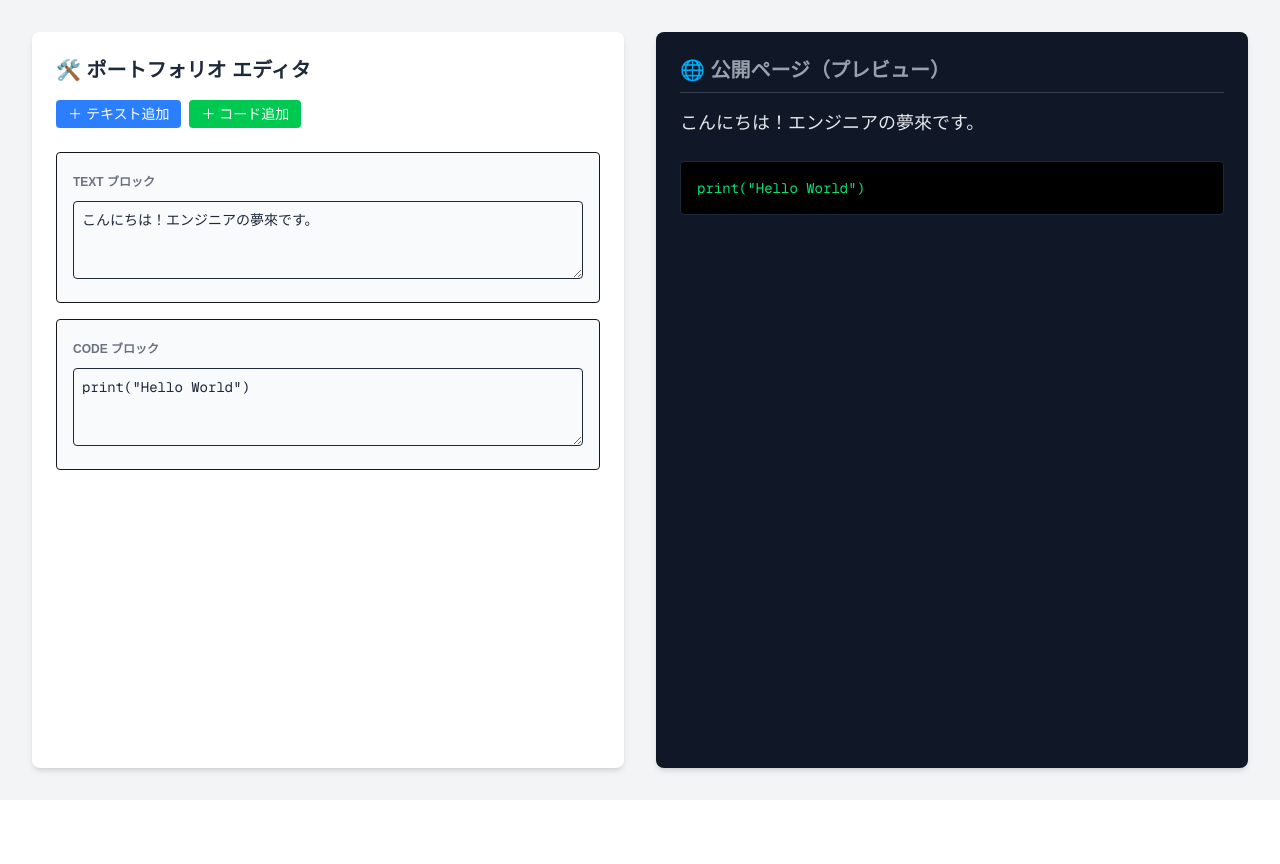
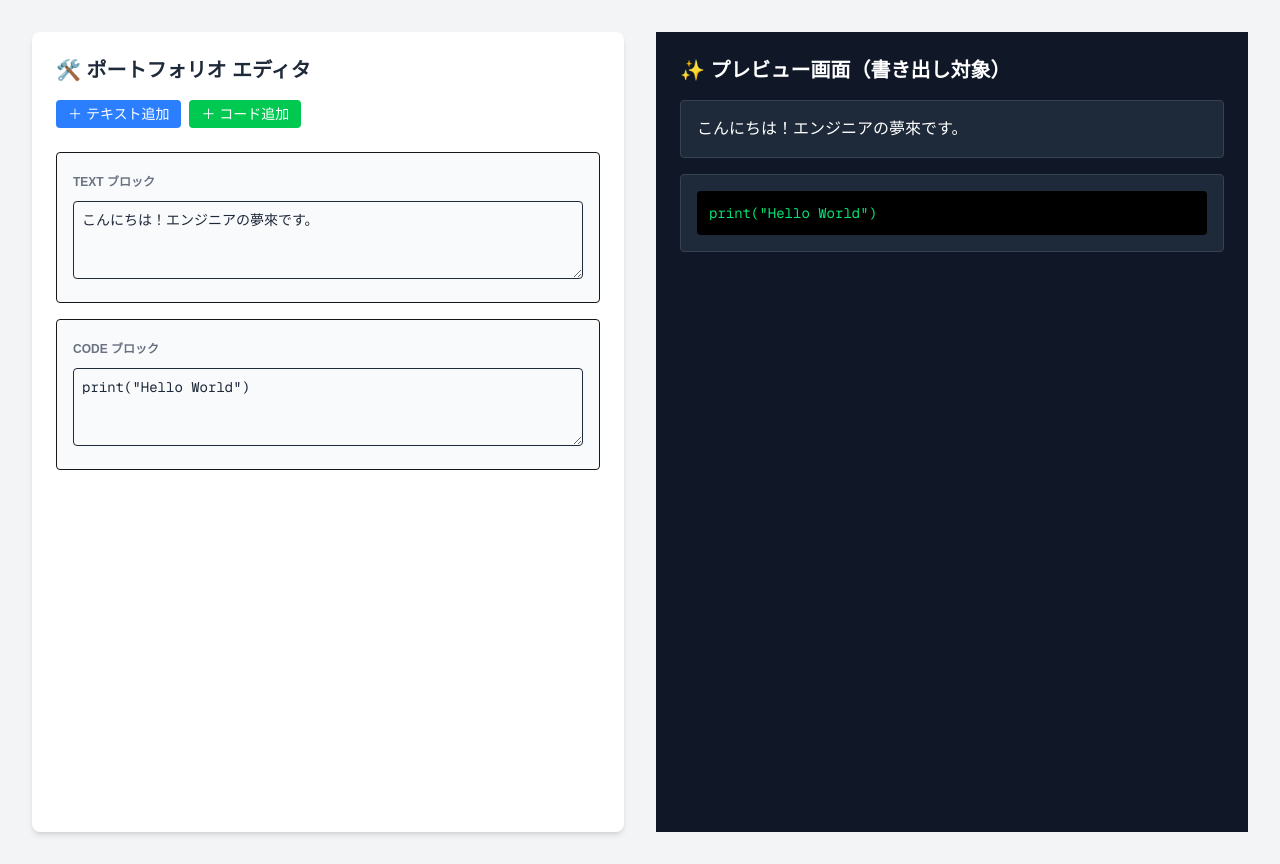
Before and after one commit to yurayura3812-svg/portfolio-builder, a Next.js app: page / in a window 1280 px wide. Before the commit the page ends 800 px from the top, so only its background shows below. Built offline with nearby package versions, Linux system fonts and the light colour scheme.

Commit message:
refactor: プレビュー画面を PortfolioView コンポーネントとして別ファイルに隔離（今後の公開システム化への準備）

```diff
--- /dev/null
+++ b/app/components/PortfolioView.tsx
@@ -0,0 +1,36 @@
+// app/components/PortfolioView.tsx
+'use client';
+
+// page.tsx から「右側の黒いプレビュー画面」に必要なデータ（型）の定義
+interface Block {
+  id: string;
+  type: 'text' | 'code' | '3d-model';
+  content: string;
+}
+
+interface PortfolioViewProps {
+  blocks: Block[]; // エディタから渡される、入力されたデータの配列
+}
+
+export default function PortfolioView({ blocks }: PortfolioViewProps) {
+  return (
+    <div className="w-1/2 bg-gray-900 text-white p-6 min-h-screen">
+      <h2 className="text-xl font-bold mb-4">✨ プレビュー画面（書き出し対象）</h2>
+      <div className="space-y-4">
+        {blocks.map((block) => (
+          <div key={block.id} className="p-4 rounded border border-gray-700 bg-gray-800">
+            {block.type === 'text' ? (
+              <p className="whitespace-pre-wrap">{block.content || 'テキストが未入力です'}</p>
+            ) : block.type === 'code' ? (
+              <pre className="font-mono text-sm overflow-x-auto bg-black p-3 rounded text-green-400">
+                <code>{block.content || '// コードが未入力です'}</code>
+              </pre>
+            ) : (
+              <div className="italic text-gray-300">3Dモデルプレビュー（未実装）</div>
+            )}
+          </div>
+        ))}
+      </div>
+    </div>
+  );
+}
--- a/app/page.tsx
+++ b/app/page.tsx
@@ -1,7 +1,8 @@
 'use client'; // Reactの動的な機能（State）を使うための宣言
 
 import { useState } from 'react';
-
+//右側のプレビュー画面を担当するコンポーネント
+import PortfolioView from './components/PortfolioView';
 // 1つのブロック（パーツ）の型定義
 interface PortfolioBlock {
   id: string;
@@ -66,26 +67,8 @@ export default function Home() {
         </div>
       </div>
 
-      {/* 右半分：公開画面プレビュー（人が見る側） */}
-      <div className="w-1/2 bg-gray-900 text-white p-6 rounded-lg shadow-md min-h-[500px]">
-        <h2 className="text-xl font-bold mb-4 text-gray-400 border-b border-gray-700 pb-2">🌐 公開ページ（プレビュー）</h2>
-
-        <div className="space-y-6">
-          {blocks.map((block) => {
-            if (block.type === 'text') {
-              return <p key={block.id} className="text-lg text-gray-200">{block.content}</p>;
-            }
-            if (block.type === 'code') {
-              return (
-                <pre key={block.id} className="bg-black p-4 rounded font-mono text-sm text-green-400 overflow-x-auto border border-gray-800">
-                  <code>{block.content}</code>
-                </pre>
-              );
-            }
-            return null;
-          })}
-        </div>
-      </div>
+      {/* 右側：引っ越し先のパーツを呼び出して、現在のデータを渡すだけ！ */}
+      <PortfolioView blocks={blocks} />
 
     </div>
   );
```
